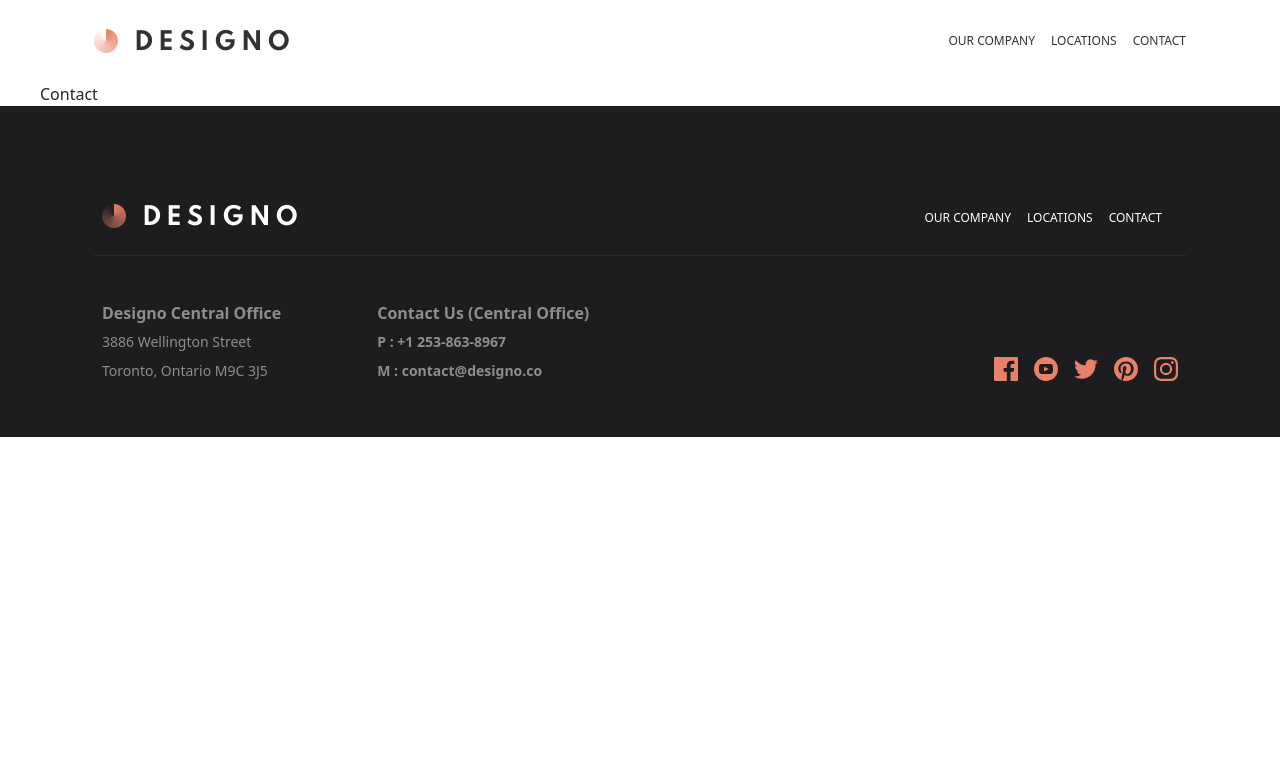
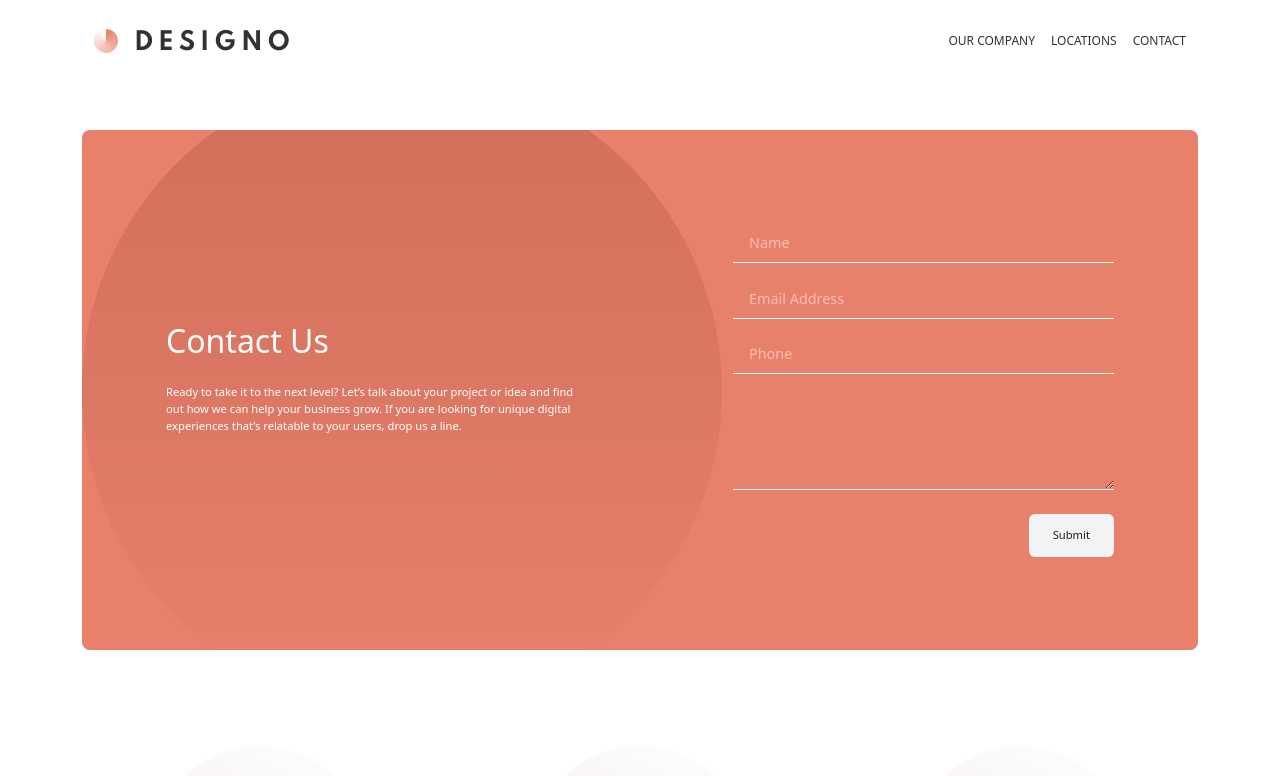
Before and after one commit to ShaimaaAKamal/designo, a React (Create React App) app: page /contact in a window 1280 px wide. Shown: the top 776 px of the page. Built offline with nearby package versions, Linux system fonts and the light colour scheme.

Commit message:
implemeny contact component

```diff
--- a/src/Components/Contact/Contact.jsx
+++ b/src/Components/Contact/Contact.jsx
@@ -1,7 +1,12 @@
-import React from 'react'
+import React from 'react';
+import ContactCard from '../ContactCard/ContactCard';
+import AboutLocation from '../About/AboutLocation/AboutLocation';
 
 export default function Contact() {
   return (
-    <div>Contact</div>
+    <div className='container-lg py-5'>
+        <ContactCard/>
+        <AboutLocation>Locations</AboutLocation>
+    </div>
   )
 }
--- a/src/Components/ContactCard/ContactCard.jsx
+++ b/src/Components/ContactCard/ContactCard.jsx
@@ -1,9 +1,24 @@
-import React from 'react'
+import React from 'react';
+import ContactForm from '../Contact/ContactForm/ContactForm';
 
 export default function ContactCard() {
   return (
-    <div>
-      ContactCard
-    </div>
+    <section className='homeCaption contactCaption rounded-3 mb-5'>
+        <div className="row align-items-center   h-100 mx-lg-5 px-4">
+          <div className="col-lg-7">
+            <div className='text-white text-center text-md-start'>
+                <h2 className='mb-3'>Contact Us</h2>
+                <p className='fs-sm  contactHeading mx-auto ms-md-0 py-2'>
+                  Ready to take it to the next level? Let’s talk about your project or idea and find out how we can help your business grow. If you are looking for unique digital experiences that’s relatable to your users, drop us a line.
+                </p>
+            </div>
+          </div>
+          <div className="col-lg-5">
+            <div>
+                    <ContactForm/>
+            </div>
+          </div>
+        </div>
+    </section>
   )
 }
--- a/src/index.scss
+++ b/src/index.scss
@@ -98,7 +98,7 @@ body{
             background-image:url('./assets/shared/desktop/bg-pattern-small-circle.svg'),linear-gradient(rgba(231, 129, 107,1),rgba(231, 129, 107,1));
 }
 .homeCaption{
-         background-image:url('./assets/home/desktop/bg-pattern-hero-home.svg'),linear-gradient(rgba(231, 129, 107,1),rgba(231, 129, 107,1));
+    background-image:url('./assets/home/desktop/bg-pattern-hero-home.svg'),linear-gradient(rgba(231, 129, 107,1),rgba(231, 129, 107,1));
     background-repeat: no-repeat;
     background-position: right top;
     height:92vh !important;
@@ -152,6 +152,31 @@ body{
     }
     .locationInfo{
         border-radius: 0 0 1rem 1rem !important;
+    }
+    .contactCaption{
+
+      background-position: left center;
+      height:80vh !important;
+    }
+    .form-control{
+        background-color: transparent !important;
+        border:none !important;
+        border-radius: 0 !important;
+        border-bottom:1px solid #fff !important;
+        box-shadow: unset !important;
+        font-size: .9rem;
+
+        color:#fff;
+        &::placeholder{
+            color:#FDBDB3;
+            font-size: .9rem;
+        }
+        &:focus{
+            color:#fff;
+            border-bottom:2px solid #fff !important;
+            border-radius: .5px !important;
+            font-size: .9rem;
+        }
     }
 footer{
     padding-top: 50px;
@@ -260,6 +285,9 @@ footer{
     .locationInfo{
         border-radius: 1rem !important;
     }
+    .contactHeading{
+      width:80%;
+    }
 
     footer{
              .footerBorderBottom{
@@ -338,6 +366,10 @@ footer{
     div.AboutLocationWidth{
         left:15%;
     }
+     .contactHeading{
+      width:75%;
+    }
+
   }
 }
 
```
